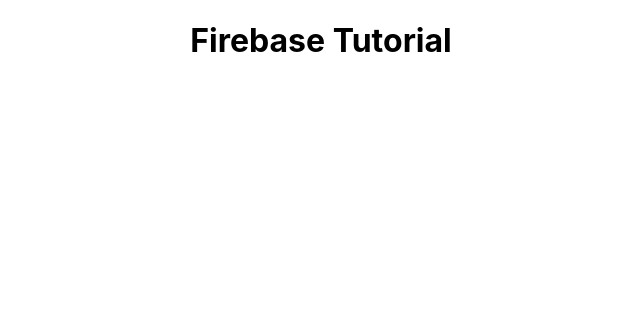
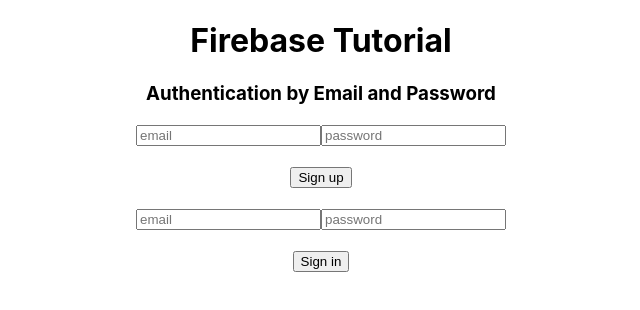
Before and after one commit to codewithzaman/Firebase-Complete-Tutorial-CRUD-Storage-Authentication, a React (Create React App) app: page / in a window 1280 px wide. Shown: the top 310 px of the page, without its empty margins (319-959 px from the left). Built offline with nearby package versions, Linux system fonts and the light colour scheme.

Commit message:
update auth.js

```diff
--- a/src/App.js
+++ b/src/App.js
@@ -1,10 +1,11 @@
 import './App.css';
+import { Auth } from './components/auth';
 function App() {
   return (
     <div className="App">
-      <h1>Firebase Tutorial
-
-      </h1>
+      <h1>Firebase Tutorial</h1>
+      <h3>Authentication by Email and Password</h3>
+      <Auth/>
     </div>
   );
 }
--- a/src/components/auth.js
+++ b/src/components/auth.js
@@ -0,0 +1,49 @@
+import {auth} from '../config/firebaseConfig';
+import { createUserWithEmailAndPassword } from 'firebase/auth';
+import {useState} from 'react';
+export const Auth =()=>{
+    const [registerEmail, setRegisterEmail] = useState('');
+    const [registerPassword, setRegisterPassword] = useState('');
+    const [loginEmail, setLoginEmail] = useState('');
+    const [loginPassword, setLoginPassword] = useState('');
+    const signIn = async()=>{
+
+    }
+    const signUp = async()=>{
+        await createUserWithEmailAndPassword(
+            auth,
+            registerEmail,
+            registerPassword
+            )
+    }
+    return (
+       <div>
+         <div>
+            <input type="text"
+            value={registerEmail}
+             placeholder="email"
+             onChange ={(e) => setRegisterEmail(e.target.value)}
+             />
+            <input type="password"
+            value={registerPassword}
+             placeholder="password"
+             onChange ={(e) => setRegisterPassword(e.target.value)}
+             /><br/> <br/>
+            <button onClick={signUp}>Sign up</button> <br/>
+        </div><br/>
+        <div>
+            <input type="text"
+             placeholder="email"
+             value={loginEmail}
+             onChange ={(e) => setLoginEmail (e.target.value)}
+             />
+            <input type="text"
+             placeholder="password"
+             value={loginPassword}
+             onChange ={(e) => setLoginPassword (e.target.value)}
+             /><br/> <br/>
+            <button>Sign in</button>
+        </div>
+       </div>
+    )
+}
```
Also changed, not shown: src/config/firebaseConfig.js (renamed from src/firebaseConfig.js).
